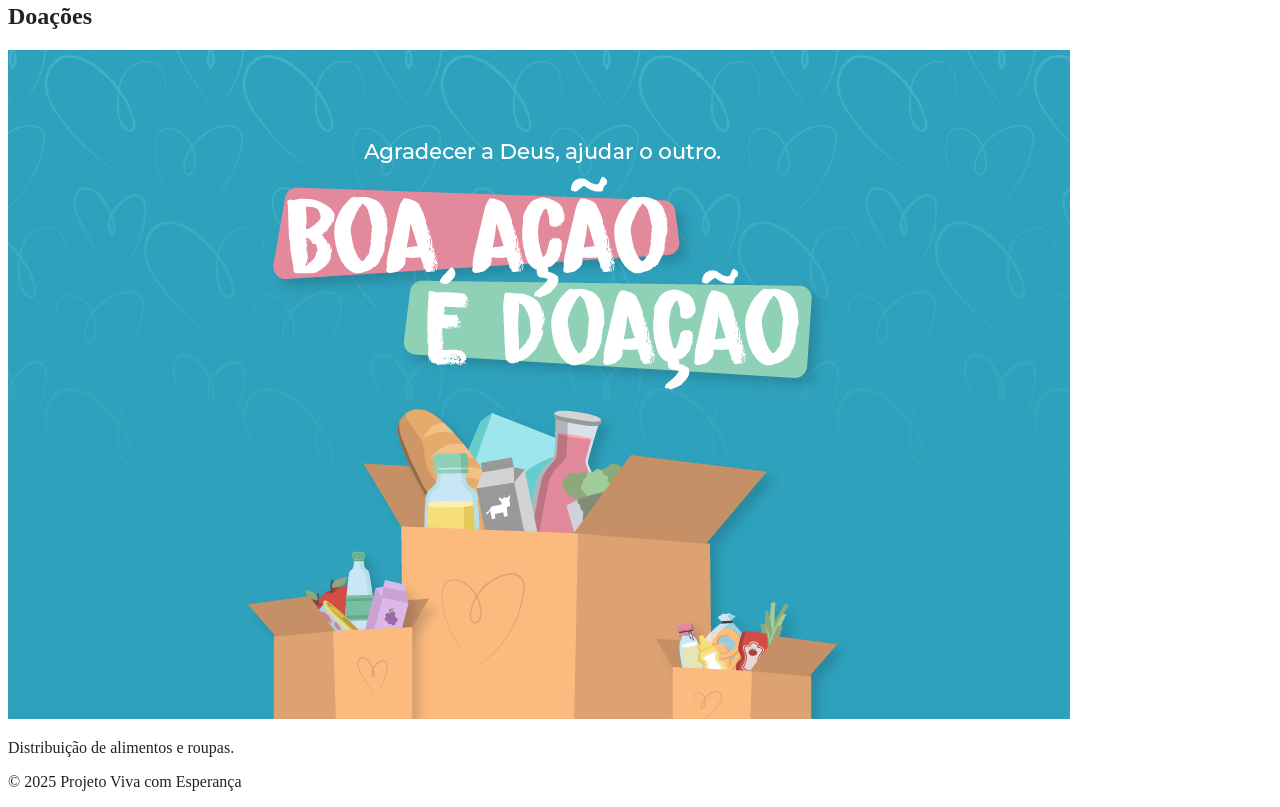
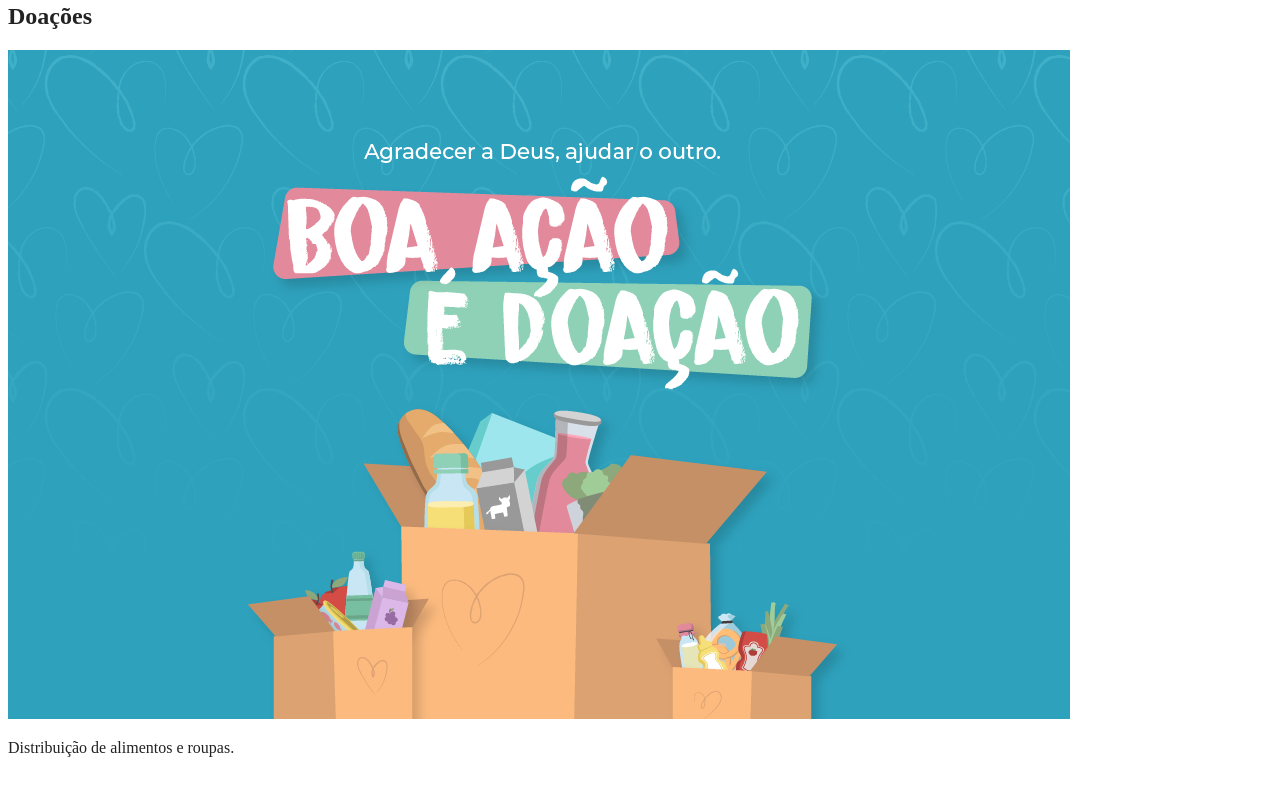
Before and after one commit to edrickss2019-code/Projeto-viva-com-esperanca, a plain HTML site: page index.html in a window 1280 px wide. Shown: the part 1972-2779 px from the top of the page. After the commit the page ends 2745 px from the top, so only its background shows below. Drawn offline with Linux system fonts and the light colour scheme.

Commit message:
Update index.html

```diff
--- a/index.html
+++ b/index.html
@@ -39,11 +39,6 @@
   </section>
 </main>
 
-<footer class="site-footer">
-  <div class="container">
-    <p>&copy; <span id="ano"></span> Projeto Viva com Esperança</p>
-  </div>
-</footer>
     <!-- 🔧 Scripts principais -->
   <script type="module" src="assets/js/spa.js"></script>
   <script type="module" src="assets/js/main.js"></script>
```
